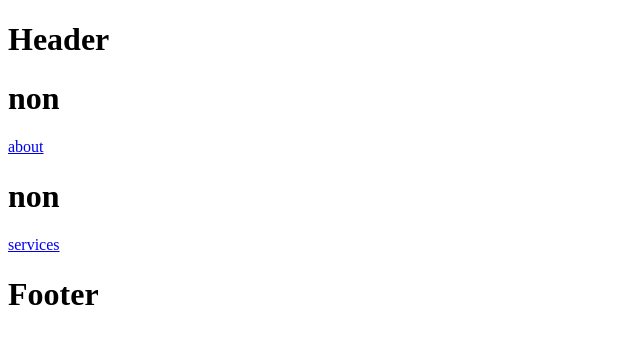
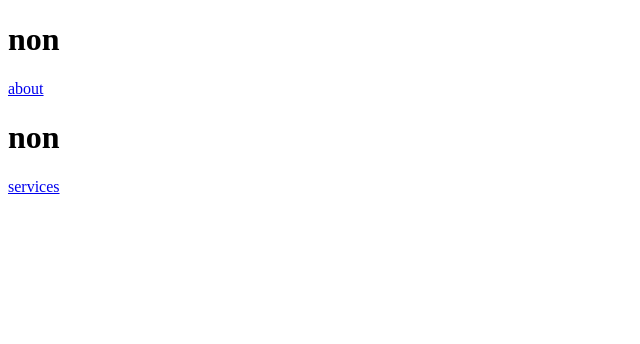
Before and after one commit to 7vTr0x7/NextJS, a Next.js app in the folder frontend/: page / in a window 1280 px wide. Shown: the top 344 px of the page, without its empty margins (0-640 px from the left). Built offline with nearby package versions, Linux system fonts and the light colour scheme.

Commit message:
route groups

```diff
--- a/frontend/app/layout.js
+++ b/frontend/app/layout.js
@@ -8,11 +8,7 @@ export const metadata = {
 export default function RootLayout({ children }) {
   return (
     <html lang="en">
-      <body>
-        <h1>Header</h1>
-        {children}
-        <h1>Footer</h1>
-      </body>
+      <body>{children}</body>
     </html>
   );
 }
```
Also changed, not shown: frontend/app/(marketing)/layout.js (added, +13 -0 lines), frontend/app/(marketing)/about/[aboutId]/details/[detailId]/page.js (renamed from frontend/app/about/[aboutId]/details/[detailId]/page.js), frontend/app/(marketing)/about/[aboutId]/details/page.js (renamed from frontend/app/about/[aboutId]/details/page.js), frontend/app/(marketing)/about/[aboutId]/page.js (renamed from frontend/app/about/[aboutId]/page.js), frontend/app/(marketing)/about/not-found.js (renamed from frontend/app/about/not-found.js), frontend/app/(marketing)/about/page.js (renamed from frontend/app/about/page.js), frontend/app/(marketing)/services/app/page.js (renamed from frontend/app/services/app/page.js), frontend/app/(marketing)/services/layout.js (renamed from frontend/app/services/layout.js), frontend/app/(marketing)/services/page.js (renamed from frontend/app/services/page.js), frontend/app/(marketing)/services/web/page.js (renamed from frontend/app/services/web/page.js).
